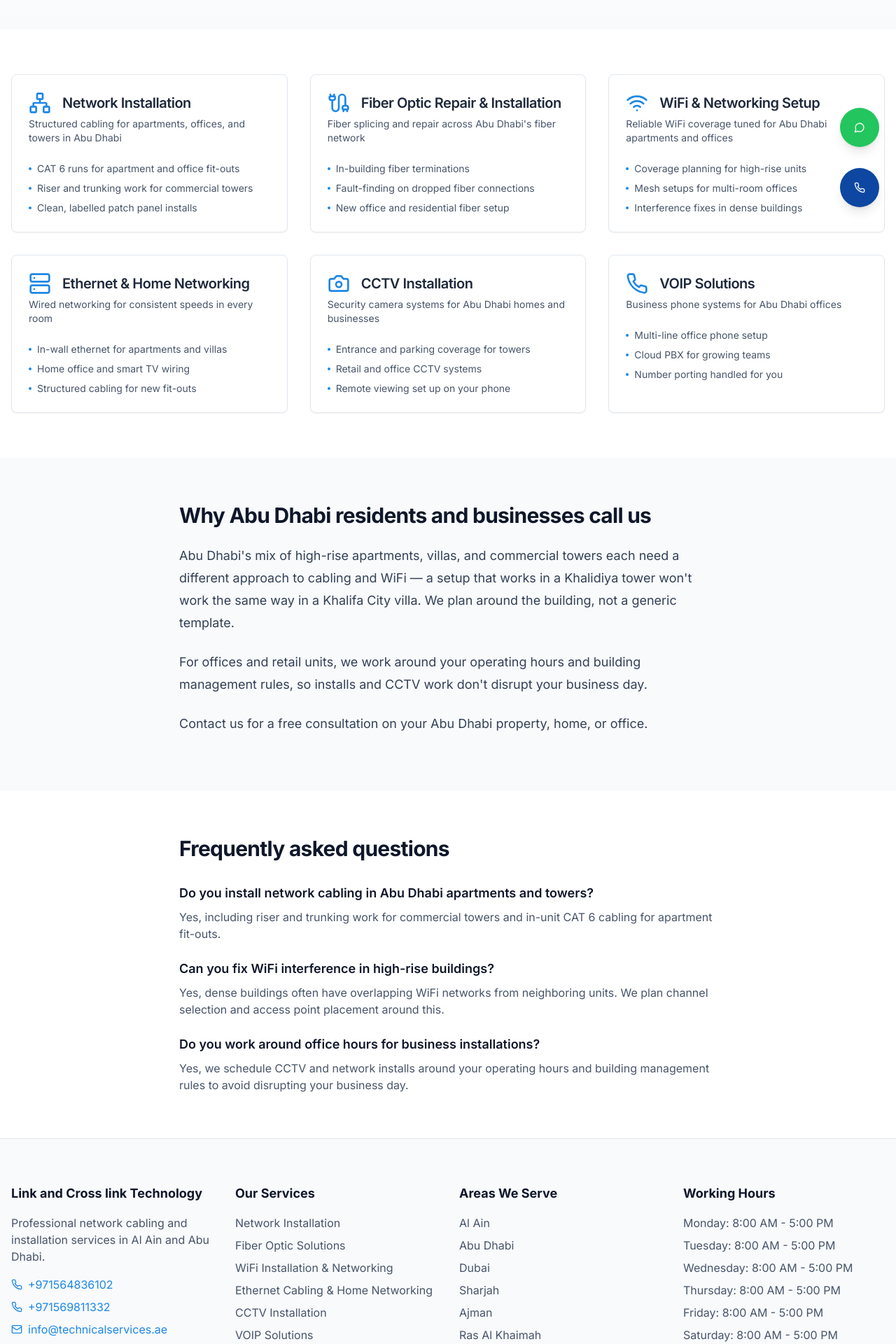
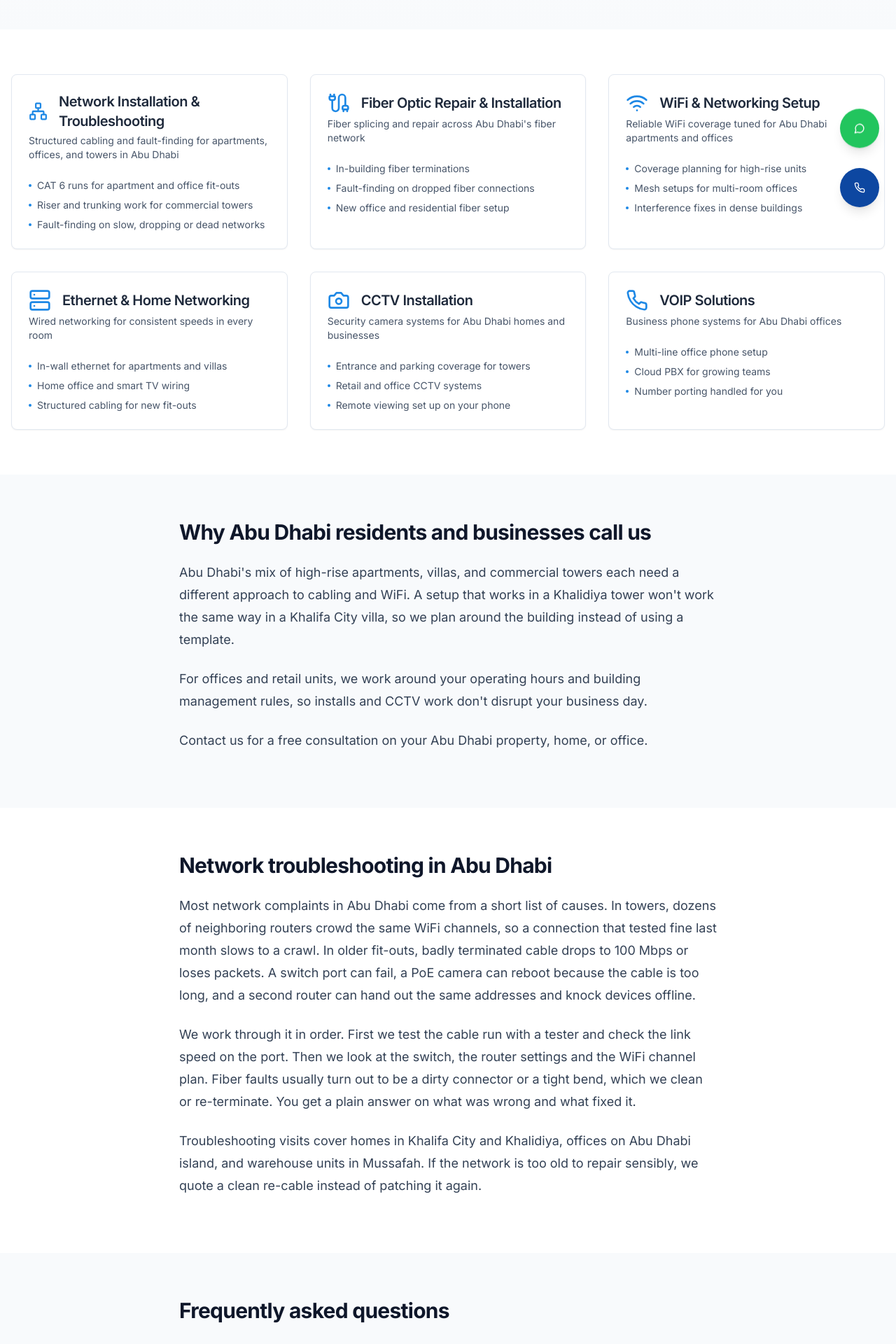
Before and after one commit to ibnhabib/technical-services, a Next.js app: page /abu-dhabi in a window 1280 px wide. Shown: the part 480-2400 px from the top of the page at 70% size. Built offline with nearby package versions, Linux system fonts and the light colour scheme.

Commit message:
Add network troubleshooting section, FAQ and wording to Abu Dhabi page

```diff
--- a/src/app/abu-dhabi/page.tsx
+++ b/src/app/abu-dhabi/page.tsx
@@ -8,7 +8,7 @@ import { citySchema, faqSchema } from "@/lib/schema";
 export const metadata: Metadata = {
   title: { absolute: "Technical Services in Abu Dhabi" },
   description:
-    "Network cabling, fiber optic repair, WiFi setup, CCTV and VOIP for apartments, villas and offices across Abu Dhabi. Fast, professional call-outs.",
+    "Network installation and troubleshooting in Abu Dhabi: cabling, fiber repair, WiFi, CCTV and VOIP for apartments, villas and offices. Fast call-outs.",
   keywords: [
     "technical services abu dhabi",
     "network installation abu dhabi",
@@ -25,12 +25,12 @@ export const metadata: Metadata = {
 const services = [
   {
     icon: Network,
-    title: "Network Installation",
-    description: "Structured cabling for apartments, offices, and towers in Abu Dhabi",
+    title: "Network Installation & Troubleshooting",
+    description: "Structured cabling and fault-finding for apartments, offices, and towers in Abu Dhabi",
     highlights: [
       "CAT 6 runs for apartment and office fit-outs",
       "Riser and trunking work for commercial towers",
-      "Clean, labelled patch panel installs",
+      "Fault-finding on slow, dropping or dead networks",
     ],
     url: "/network-installation",
   },
@@ -107,6 +107,11 @@ const faqs = [
     answer:
       "Yes, we schedule CCTV and network installs around your operating hours and building management rules to avoid disrupting your business day.",
   },
+  {
+    question: "Can you troubleshoot a slow or dropping network in Abu Dhabi?",
+    answer:
+      "Yes. We test the cables, check link speed on each port, look at WiFi channels and signal, and isolate the fault, whether it is a bad termination, a failing switch port or interference from neighboring networks. We then repair it or tell you what needs replacing.",
+  },
 ];
 
 export default function AbuDhabiPage() {
@@ -167,9 +172,9 @@ export default function AbuDhabiPage() {
             <div className="prose prose-lg max-w-none">
               <p className="text-slate-700 mb-4">
                 Abu Dhabi&apos;s mix of high-rise apartments, villas, and commercial towers each
-                need a different approach to cabling and WiFi &mdash; a setup that works in a
-                Khalidiya tower won&apos;t work the same way in a Khalifa City villa. We plan
-                around the building, not a generic template.
+                need a different approach to cabling and WiFi. A setup that works in a
+                Khalidiya tower won&apos;t work the same way in a Khalifa City villa, so we plan
+                around the building instead of using a template.
               </p>
               <p className="text-slate-700 mb-4">
                 For offices and retail units, we work around your operating hours and building
@@ -184,6 +189,38 @@ export default function AbuDhabiPage() {
       </section>
 
       <section className="py-16 bg-white">
+        <div className="container px-4 mx-auto">
+          <div className="max-w-3xl mx-auto">
+            <h2 className="mb-6 text-3xl font-bold tracking-tight text-slate-900">
+              Network troubleshooting in Abu Dhabi
+            </h2>
+            <div className="prose prose-lg max-w-none">
+              <p className="text-slate-700 mb-4">
+                Most network complaints in Abu Dhabi come from a short list of causes. In towers,
+                dozens of neighboring routers crowd the same WiFi channels, so a connection that
+                tested fine last month slows to a crawl. In older fit-outs, badly terminated
+                cable drops to 100 Mbps or loses packets. A switch port can fail, a PoE camera
+                can reboot because the cable is too long, and a second router can hand out the
+                same addresses and knock devices offline.
+              </p>
+              <p className="text-slate-700 mb-4">
+                We work through it in order. First we test the cable run with a tester and check
+                the link speed on the port. Then we look at the switch, the router settings and
+                the WiFi channel plan. Fiber faults usually turn out to be a dirty connector or a
+                tight bend, which we clean or re-terminate. You get a plain answer on what was
+                wrong and what fixed it.
+              </p>
+              <p className="text-slate-700 mb-4">
+                Troubleshooting visits cover homes in Khalifa City and Khalidiya, offices on Abu
+                Dhabi island, and warehouse units in Mussafah. If the network is too old
+                to repair sensibly, we quote a clean re-cable instead of patching it again.
+              </p>
+            </div>
+          </div>
+        </div>
+      </section>
+
+      <section className="py-16 bg-slate-50">
         <div className="container px-4 mx-auto">
           <div className="max-w-3xl mx-auto">
             <h2 className="mb-8 text-3xl font-bold tracking-tight text-slate-900">
```
Also changed, not shown: 1 other file (tests, documents, lock files or other folders).
